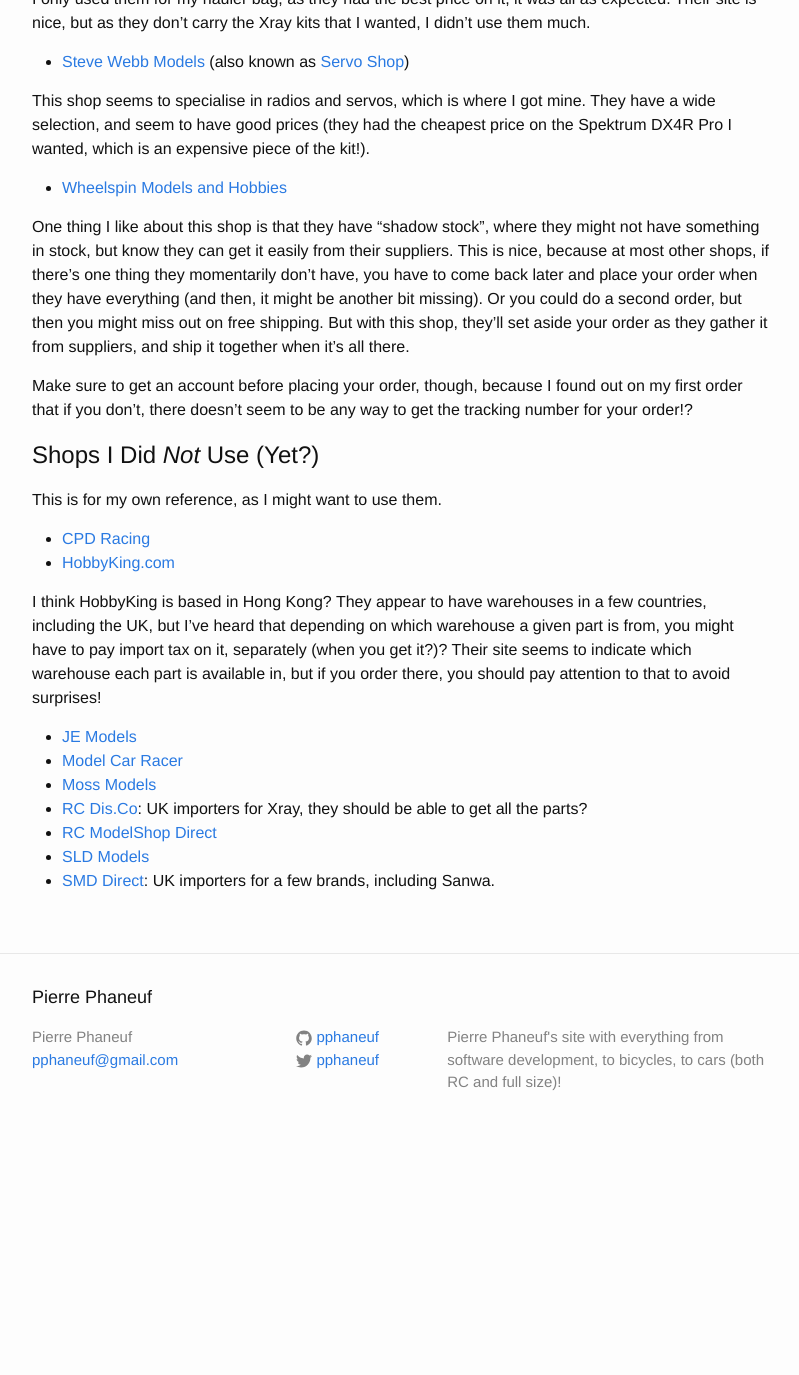
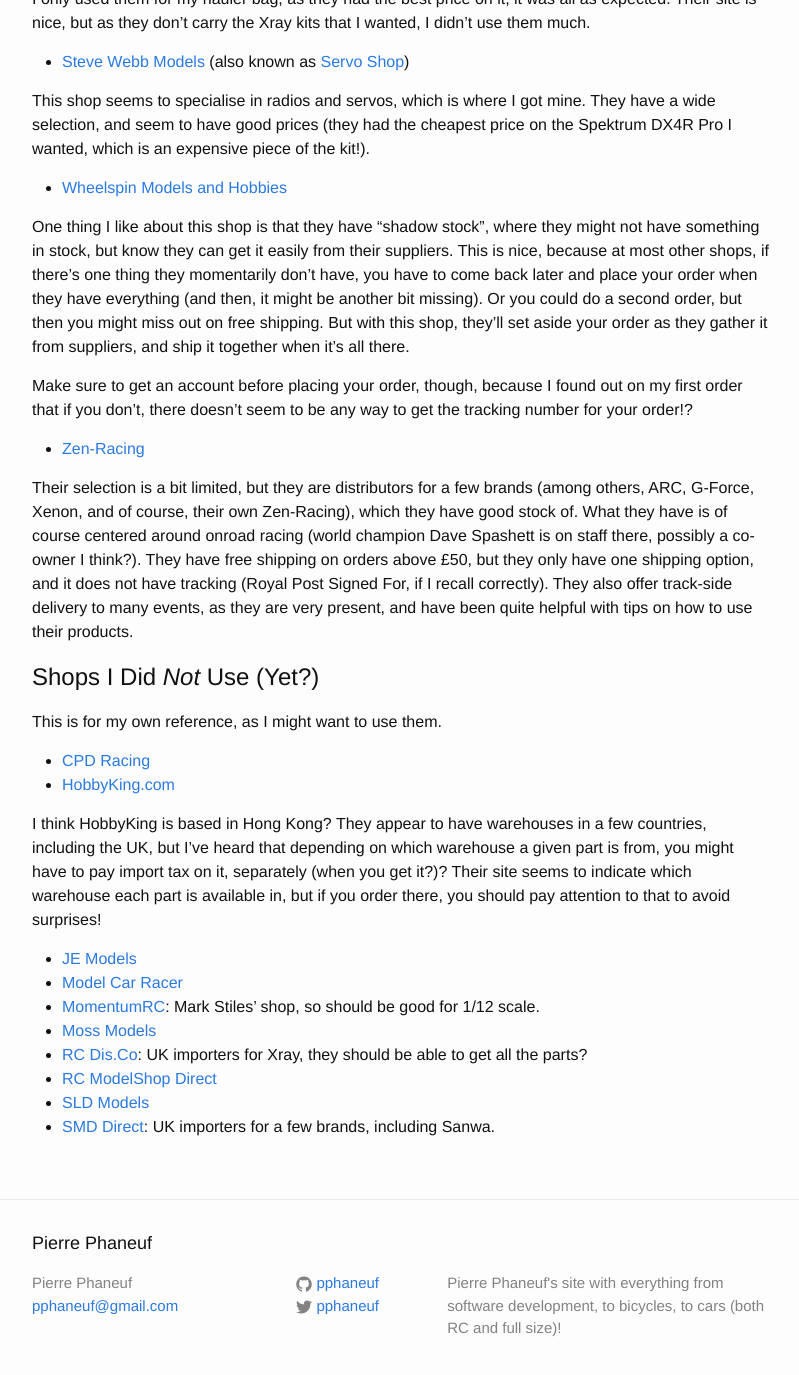
Before and after one commit to pphaneuf/pphaneuf.github.io, a Jekyll site: the page built from _rccars/shops.md, in a window 1280 px wide and 1400 px high, scrolled down 930 px. Shown: the top 1375 px of the window, without its empty margins (238-1037 px from the left). Built offline with Jekyll 4.4.1, drawn with Linux system fonts in a browser that asks for light colours; before the commit the page ends 2084 px from its top, so only the background shows below that.

Commit message:
Add Zen Racing and MomentumRC.

```diff
--- a/_rccars/shops.md
+++ b/_rccars/shops.md
@@ -73,6 +73,18 @@
 out on my first order that if you don't, there doesn't seem to be any way to
 get the tracking number for your order!?
 
+ - [Zen-Racing](http://www.zen-racing.co.uk/)
+
+Their selection is a bit limited, but they are distributors for a few brands
+(among others, ARC, G-Force, Xenon, and of course, their own Zen-Racing), which
+they have good stock of. What they have is of course centered around onroad
+racing (world champion Dave Spashett is on staff there, possibly a co-owner I
+think?). They have free shipping on orders above £50, but they only have one
+shipping option, and it does not have tracking (Royal Post Signed For, if I
+recall correctly). They also offer track-side delivery to many events, as they
+are very present, and have been quite helpful with tips on how to use their
+products.
+
 Shops I Did *Not* Use (Yet?)
 ============================
 
@@ -90,6 +102,7 @@
 
 - [JE Models](http://jemodels.com/)
 - [Model Car Racer](http://modelcarracer.com/)
+- [MomentumRC](http://momentumrc.co.uk/): Mark Stiles' shop, so should be good for 1/12 scale.
 - [Moss Models](http://www.mossrcmodels.co.uk/)
 - [RC Dis.Co](http://www.rcdisco.com/): UK importers for Xray, they should be able to get all the parts?
 - [RC ModelShop Direct](http://rcmodelshopdirect.com/)
```
